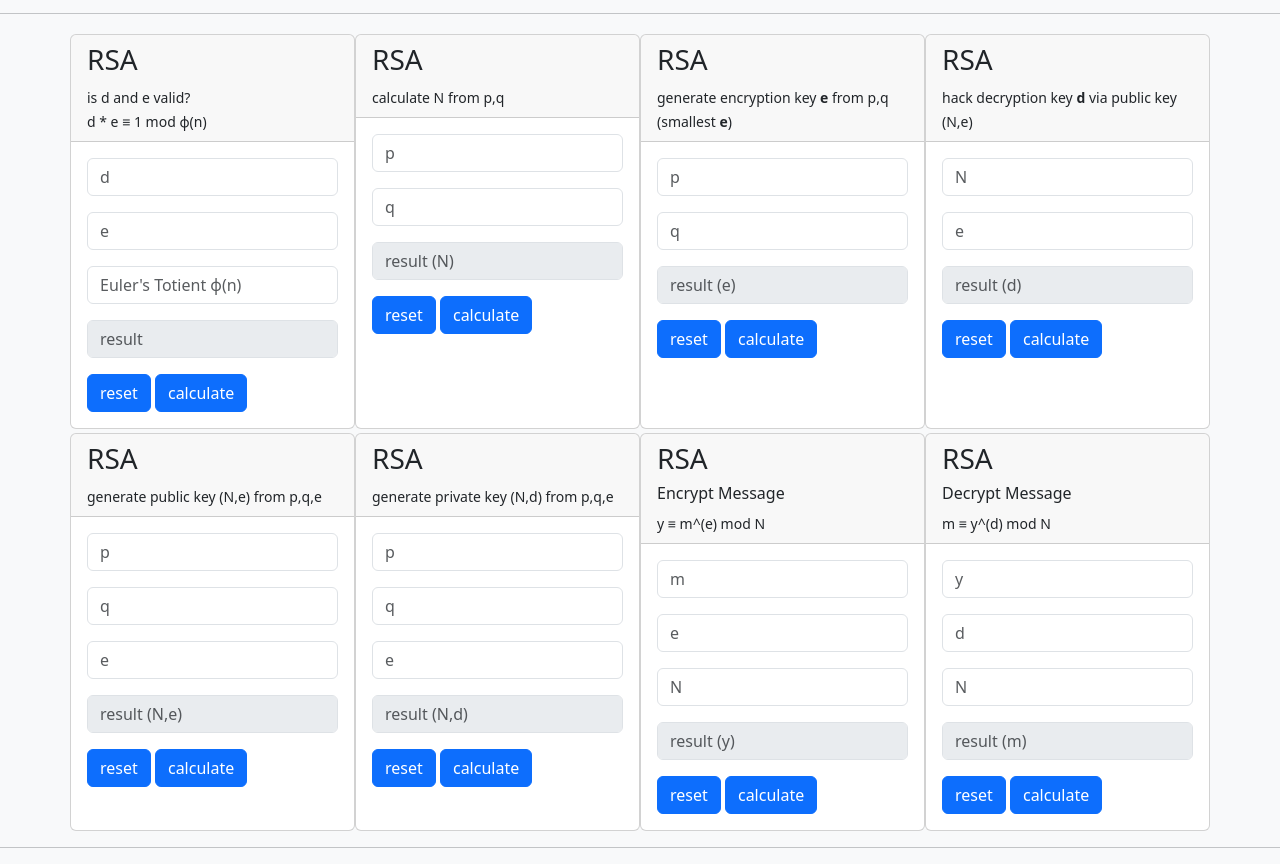
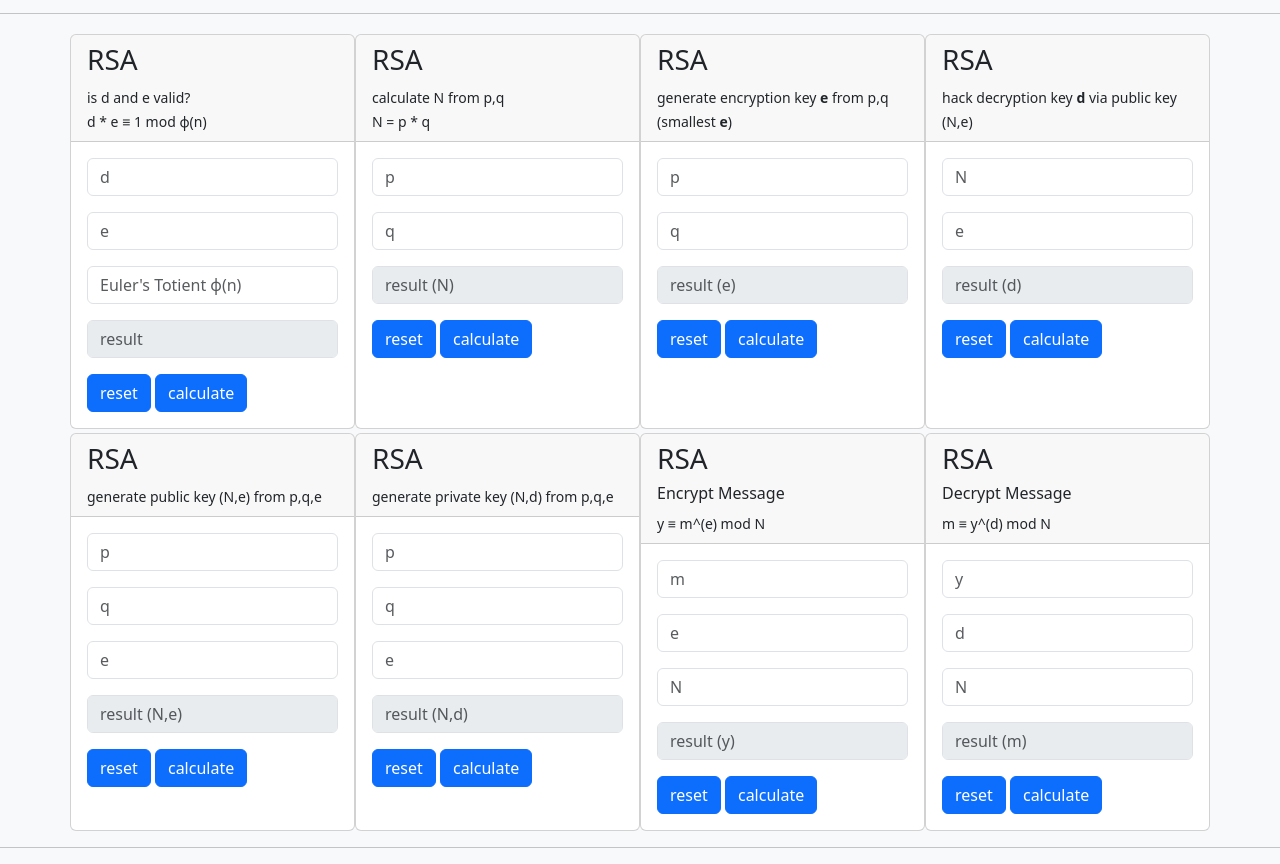
Before and after one commit to cconley717/cs6515-exam-study-tools, a website: page public/pages/index.html in a window 1280 px wide. Shown: the part 1136-2000 px from the top of the page. Drawn offline with Linux system fonts and the light colour scheme.

Commit message:
added description to RSA N calculation

```diff
--- a/public/pages/index.html
+++ b/public/pages/index.html
@@ -184,6 +184,8 @@
 				<div class="card-header">
 					<h3>RSA</h3>
 					<small>calculate N from p,q</small>
+					<br>
+					<small>N = p * q</small>
 				</div>
 				<div class="card-body">
 					<div class="mb-3">
```
